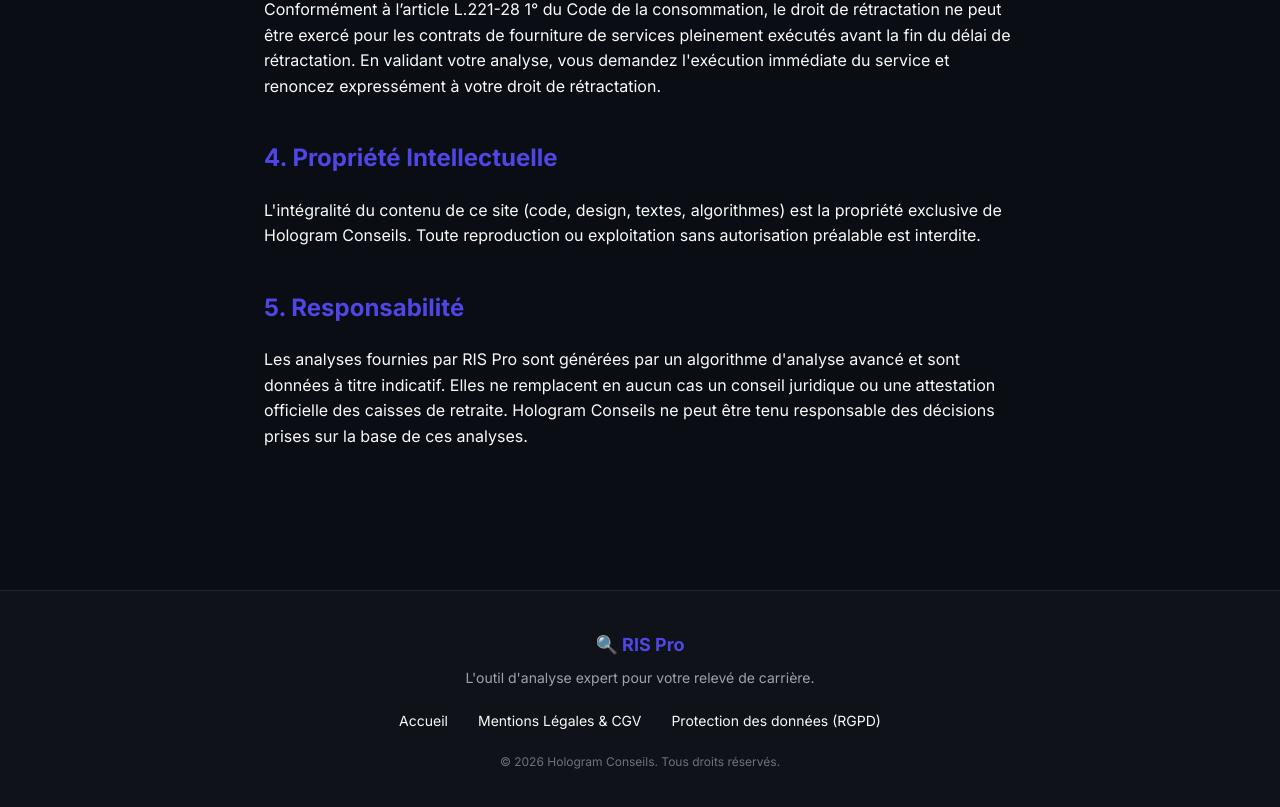
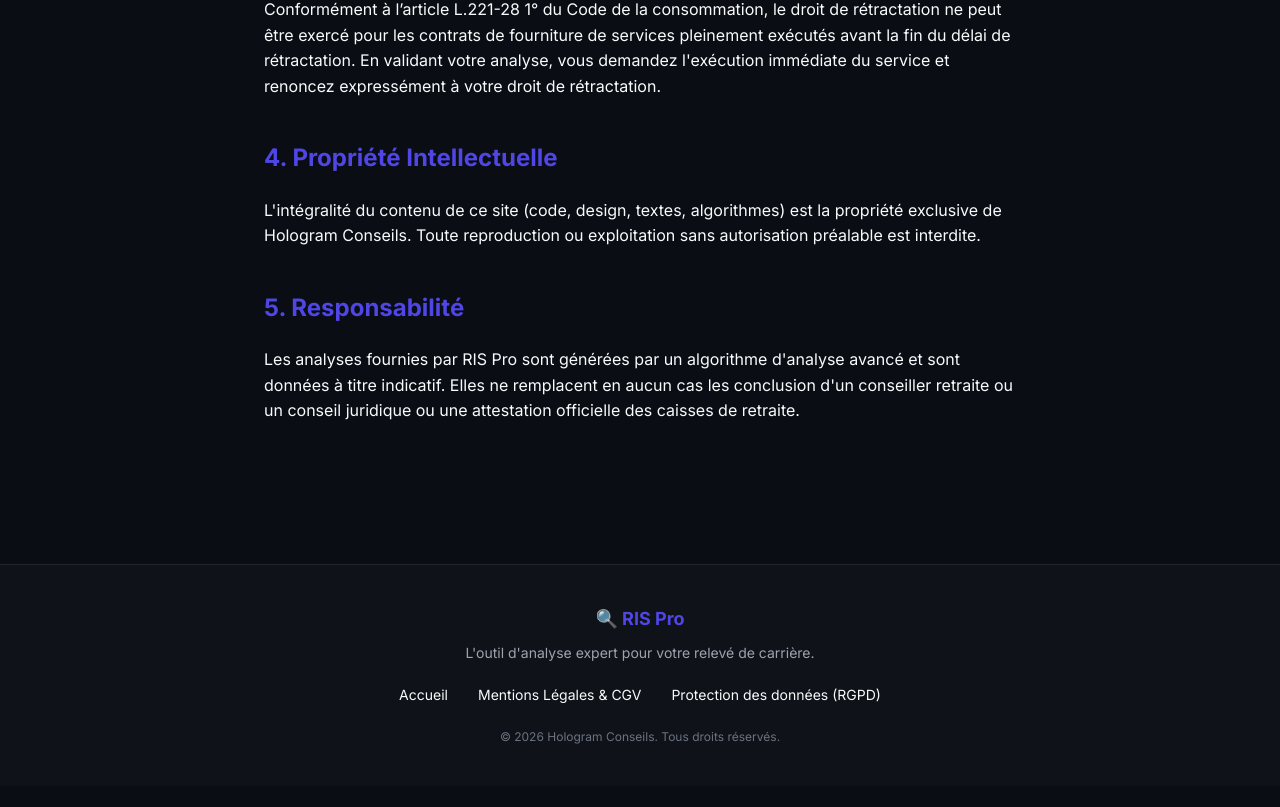
Before and after one commit to hologramconseils/ris-pro, a React (Vite) app in the folder frontend/: page /legal in a window 1280 px wide. Shown: the part 882-1689 px from the top of the page. After the commit the page ends 1668 px from the top, so only its background shows below. Built offline with nearby package versions, Linux system fonts and the light colour scheme; no server answers.

Commit message:
Update legal text in Responsibility section

```diff
--- a/frontend/src/pages/Legal.jsx
+++ b/frontend/src/pages/Legal.jsx
@@ -57,7 +57,7 @@ export default function Legal() {
         <section style={{ marginBottom: 40 }}>
           <h2 style={{ color: 'var(--primary)', marginBottom: 20 }}>5. Responsabilité</h2>
           <p>
-            Les analyses fournies par RIS Pro sont générées par un algorithme d'analyse avancé et sont données à titre indicatif. Elles ne remplacent en aucun cas un conseil juridique ou une attestation officielle des caisses de retraite. Hologram Conseils ne peut être tenu responsable des décisions prises sur la base de ces analyses.
+            Les analyses fournies par RIS Pro sont générées par un algorithme d'analyse avancé et sont données à titre indicatif. Elles ne remplacent en aucun cas les conclusion d'un conseiller retraite ou un conseil juridique ou une attestation officielle des caisses de retraite.
           </p>
         </section>
       </motion.div>
```
